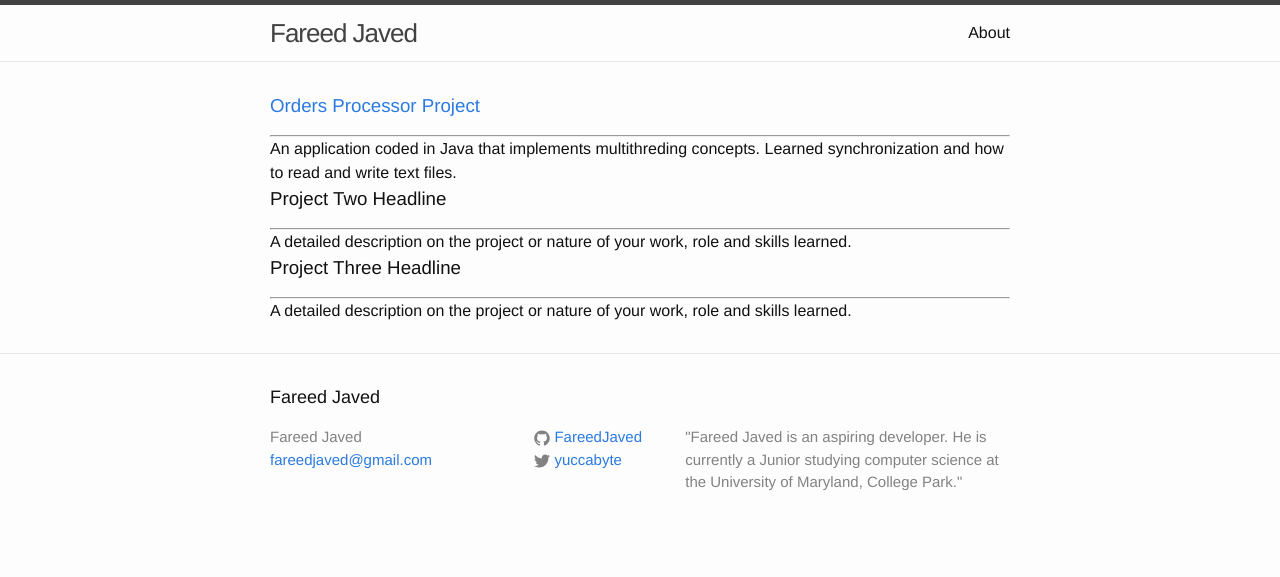
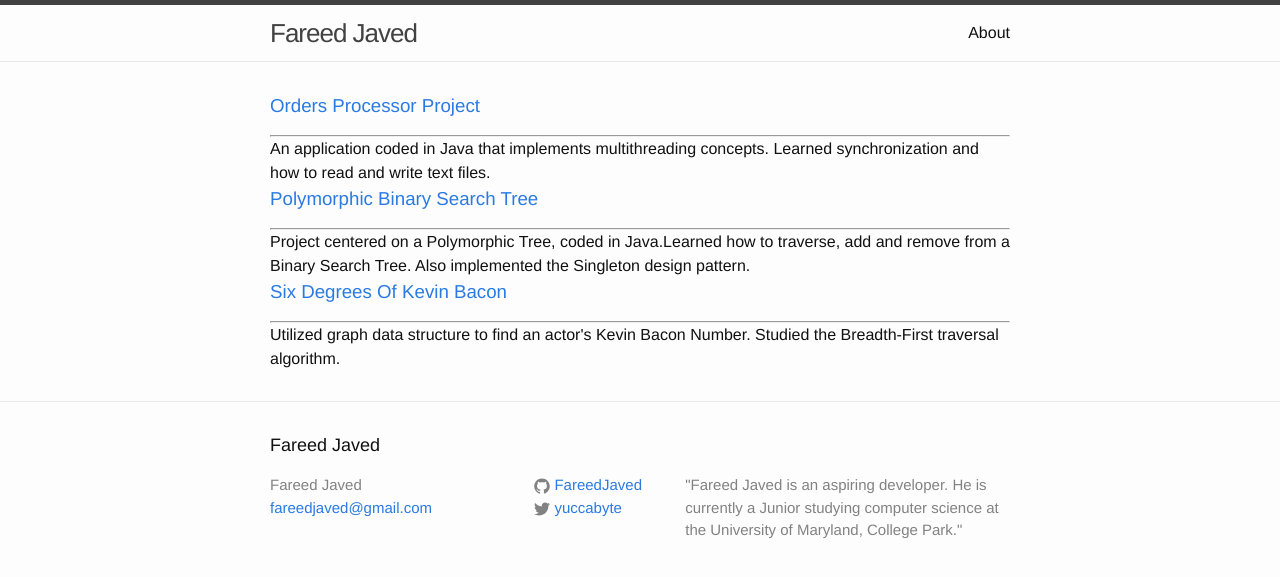
Before and after one commit to FareedJaved/FareedJaved.github.io, a Jekyll site: the page built from index.html, in a window 1280 px wide. Shown: the top 577 px of the page. Built offline with Jekyll 4.4.1, drawn with Linux system fonts in a browser that asks for light colours.

Commit message:
More Changes made to projects.html

```diff
--- a/_includes/projects.html
+++ b/_includes/projects.html
@@ -1,22 +1,30 @@
 <div class="row projects">
 	<div class="col-md-4 project-item">
 		<h3>
-			<a href ="https://bitbucket.org/fareedjaved/cmsc132/src/15545f88329d9562114074277d7c59be4cb90367/PolymorphicBST/src/?at=master">
+			<a href ="https://bitbucket.org/fareedjaved/cmsc132/src/15545f88329d9562114074277d7c59be4cb90367/OrdersProcessor/src/processor/?at=master">
 			Orders Processor Project
 			</a>
 
 		</h3>
-                 <hr />
-                 <span>An application coded in Java that implements multithreding concepts. Learned synchronization and how to read and write text files.</span>
+        <hr />
+        <span>An application coded in Java that implements multithreading concepts. Learned synchronization and how to read and write text files.</span>
 	</div>
 	<div class="col-md-4 project-item">
-	    	<h3>Project Two Headline</h3>
+	   	<h3>
+	    	<a href="https://bitbucket.org/fareedjaved/cmsc132/src/15545f88329d9562114074277d7c59be4cb90367/PolymorphicBST/src/?at=master">
+	    	Polymorphic Binary Search Tree
+	    	</a>
+	    </h3>
 		<hr />
-			<span>A detailed description on the project or nature of your work, role and skills learned.</span>
+			<span>Project centered on a Polymorphic Tree, coded in Java.Learned how to traverse, add and remove from a Binary Search Tree. Also implemented the Singleton design pattern.</span>
 	</div>
 	<div class="col-md-4 project-item">
-		<h3>Project Three Headline</h3>
-                <hr />
-                <span>A detailed description on the project or nature of your work, role and skills learned.</span>
+		<h3>
+			<a href="https://bitbucket.org/fareedjaved/cmsc132/src/15545f88329d9562114074277d7c59be4cb90367/SixDegreesofKevinBacon/src/sixdegrees/?at=master">
+			Six Degrees Of Kevin Bacon
+			</a>
+		</h3>
+        <hr />
+        <span>Utilized graph data structure to find an actor's Kevin Bacon Number. Studied the Breadth-First traversal algorithm.</span>
 	</div>
  </div>
```
